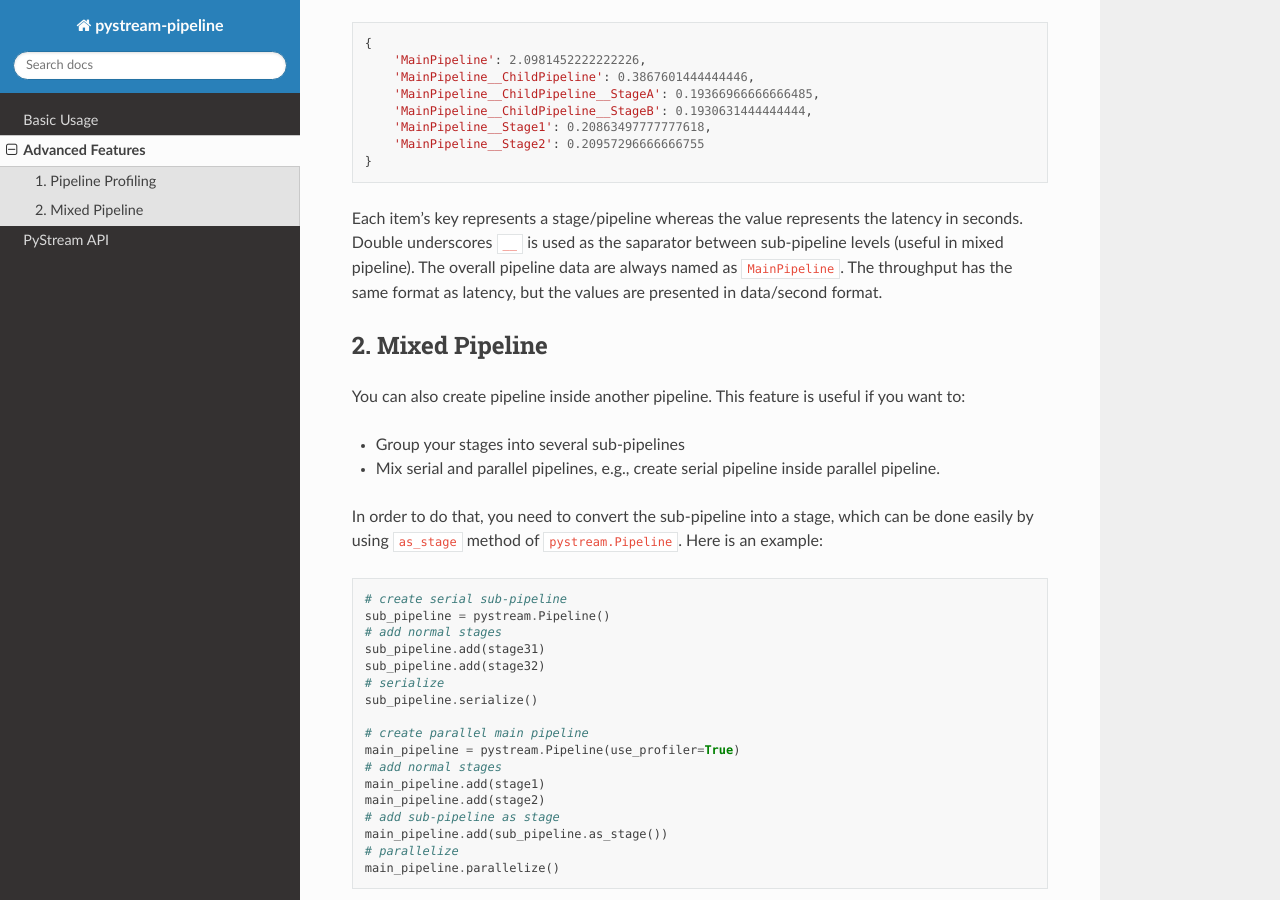
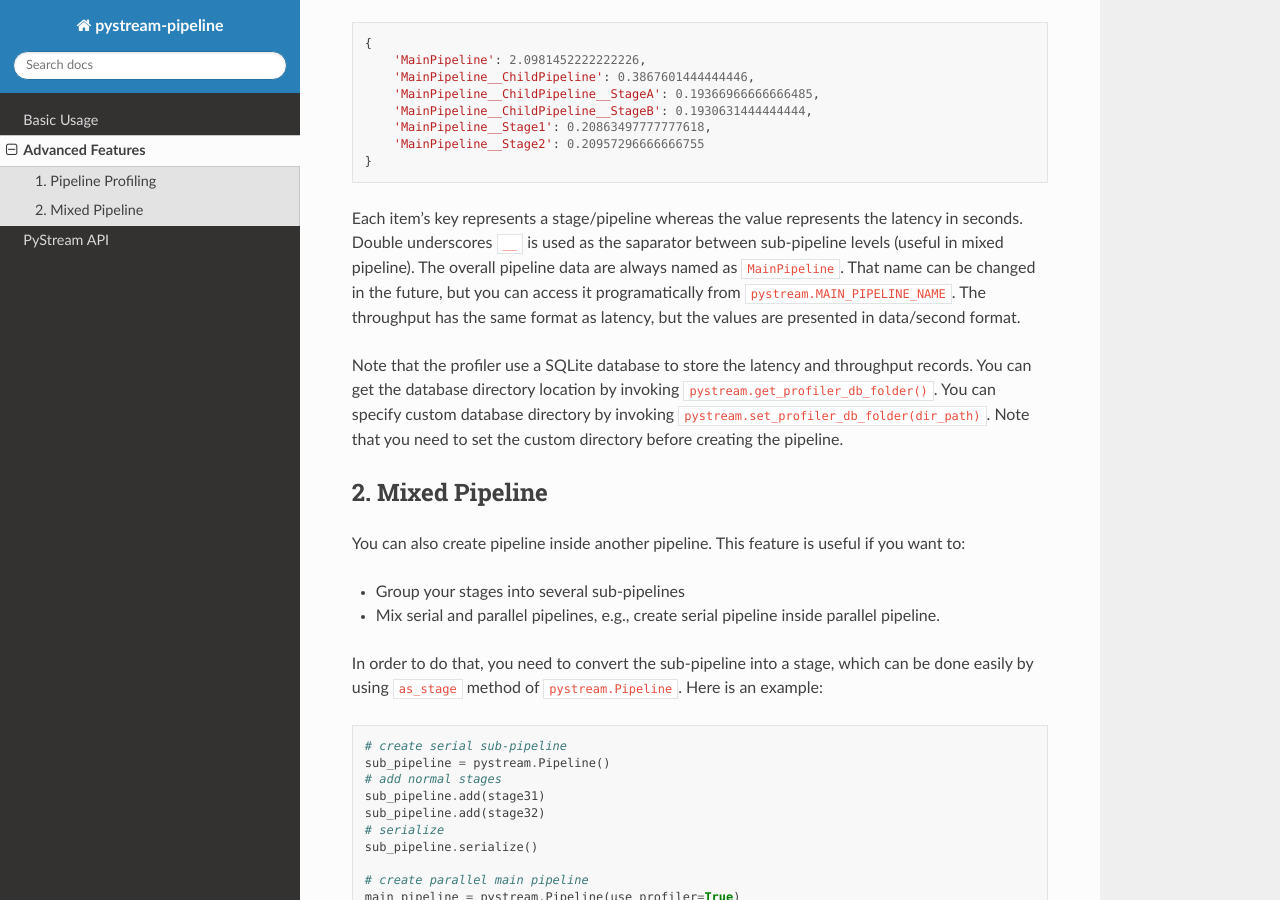
Before and after one commit to MukhlasAdib/pystream-pipeline, a Sphinx documentation site: the page built from docs/source/advanced.rst, in a window 1280 px wide and 900 px high, scrolled down 618 px. Built offline with Sphinx 7.4.7 and the Read the Docs theme 2.0.0, drawn with Linux system fonts in a browser that asks for light colours.

Commit message:
db custom path

```diff
--- a/docs/source/advanced.rst
+++ b/docs/source/advanced.rst
@@ -31,7 +31,13 @@ Here is a sample result of latency::
 Each item's key represents a stage/pipeline whereas the value represents the latency in seconds.
 Double underscores ``__`` is used as the saparator between sub-pipeline levels (useful in mixed pipeline).
 The overall pipeline data are always named as ``MainPipeline``.
+That name can be changed in the future, but you can access it programatically from ``pystream.MAIN_PIPELINE_NAME``.
 The throughput has the same format as latency, but the values are presented in data/second format.
+
+Note that the profiler use a SQLite database to store the latency and throughput records.
+You can get the database directory location by invoking ``pystream.get_profiler_db_folder()``.
+You can specify custom database directory by invoking ``pystream.set_profiler_db_folder(dir_path)``.
+Note that you need to set the custom directory before creating the pipeline.
 
 2. Mixed Pipeline
 ~~~~~~~~~~~~~~~~~~~~~~~~~~~~~~~~~~~~~~
```
